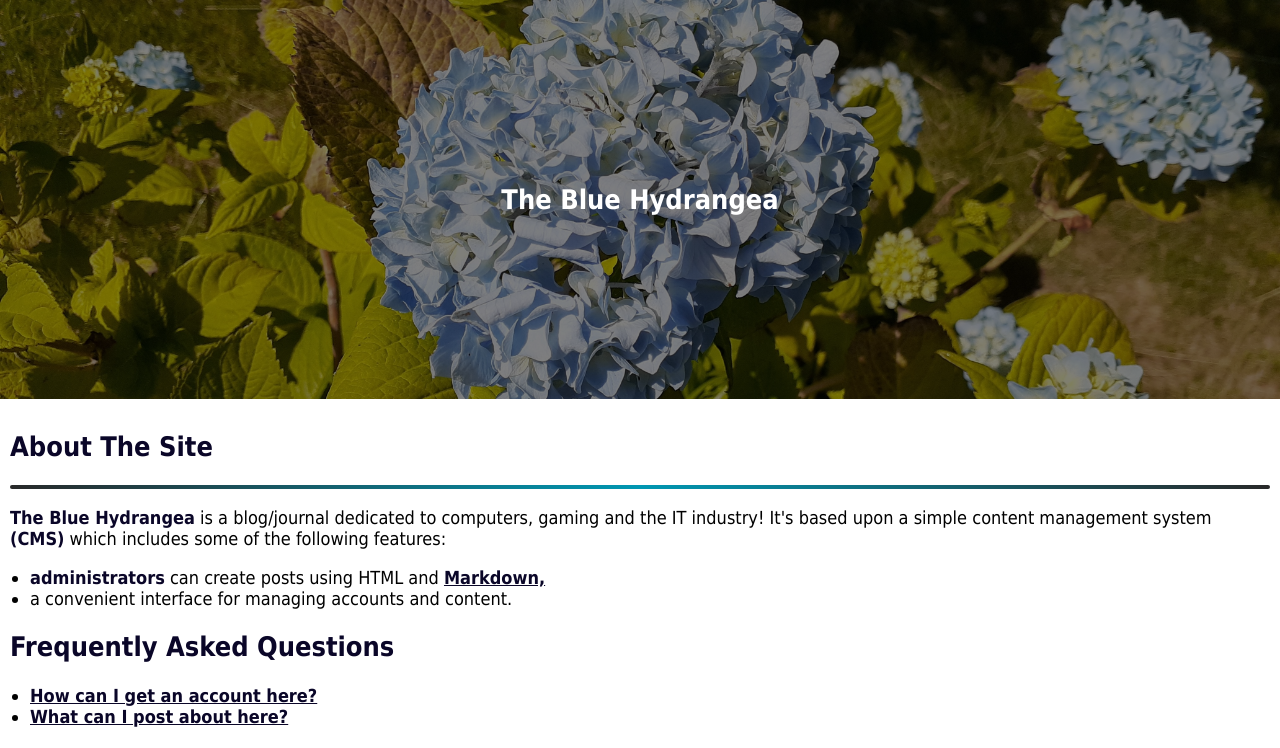
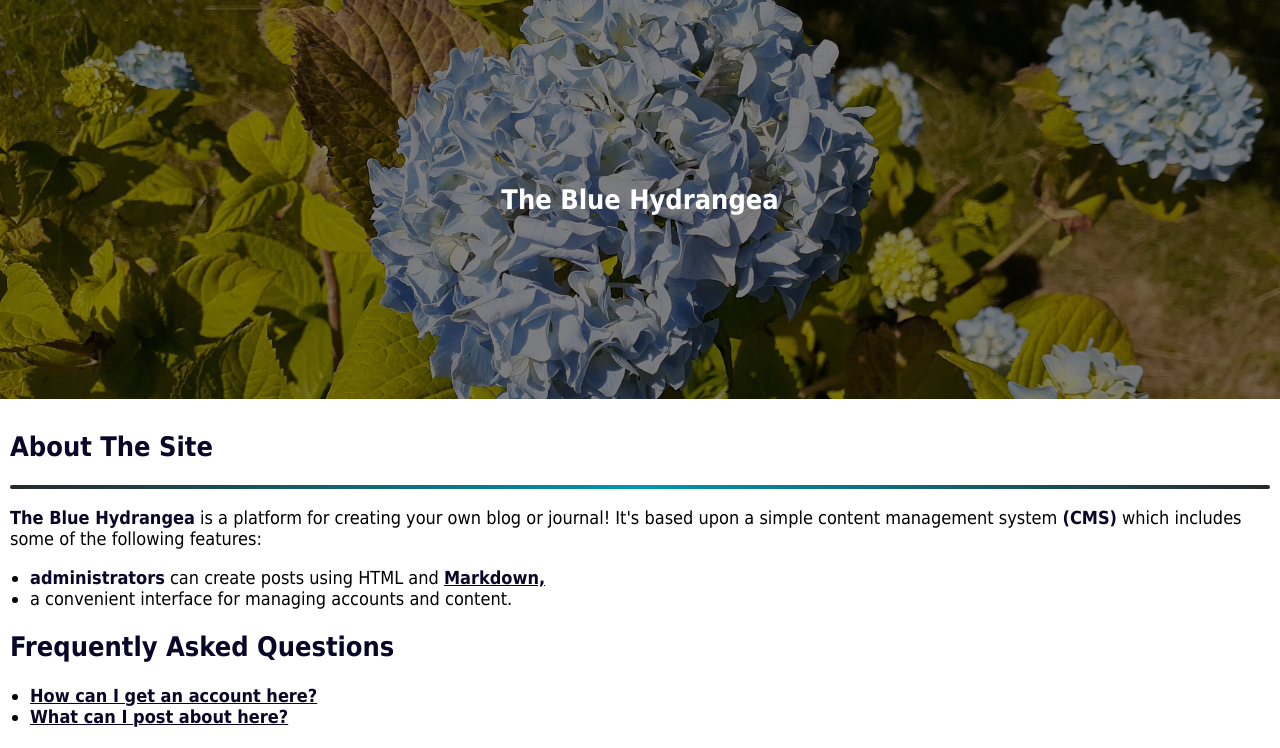
Before and after one commit to st0h/Django, a Django app: template website/posts/templates/posts/about.html in a window 1280 px wide. Shown: the part 109-857 px from the top of the page. Run offline with Django 3.2, Linux system fonts and the light colour scheme; the template is opened without the code that fills it, so the values that code supplies are empty.

Commit message:
Another edit to about.html

```diff
--- a/website/posts/templates/posts/about.html
+++ b/website/posts/templates/posts/about.html
@@ -2,7 +2,7 @@
 {% block content %}
 <h1>About The Site</h1>
 <hr>
-<p><strong>The Blue Hydrangea</strong> is a blog/journal dedicated to computers, gaming and the IT industry! It's based upon a simple
+<p><strong>The Blue Hydrangea</strong> is a platform for creating your own blog or journal! It's based upon a simple
 content management system <strong>(CMS)</strong> which includes some of the following features:</p>
 <ul>
 	<li><strong>administrators</strong> can create posts using HTML and <a href="https://www.markdownguide.org">Markdown,</a></li>
```
